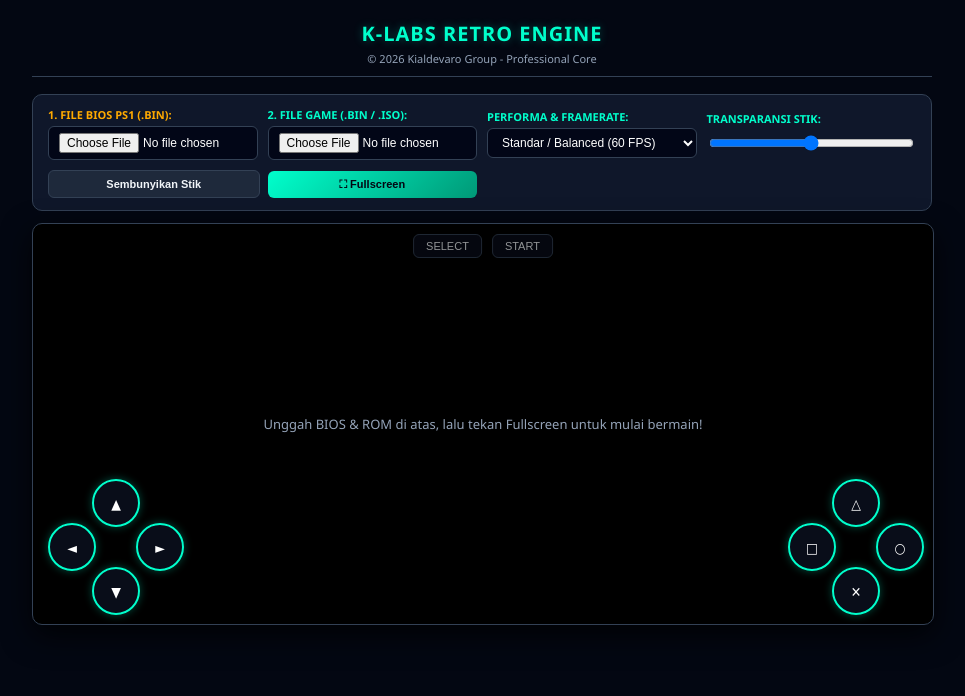
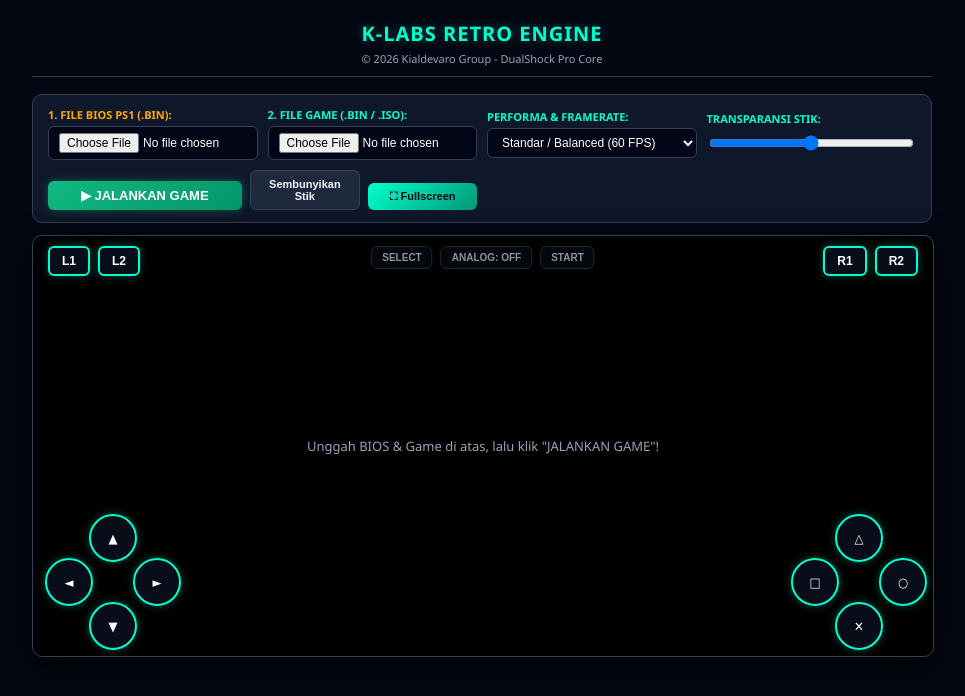
Before and after one commit to Kialdevaro/K-Labs, a plain HTML site: page index.html in a window 1280 px wide. Both pictures are taken after a click on the button "Masuk ke Emulator Studio ▶". Shown: the whole page, without its empty margins (158-1123 px from the left). Drawn offline with Linux system fonts and the light colour scheme.

Commit message:
Update index.html

```diff
--- a/index.html
+++ b/index.html
@@ -121,10 +121,19 @@
       color: #030712;
       border: none;
     }
+    .btn-play {
+      background: linear-gradient(135deg, #10b981, #059669);
+      color: white;
+      border: none;
+      font-size: 13px;
+      font-weight: bold;
+      cursor: pointer;
+      box-shadow: 0 0 10px rgba(16, 185, 129, 0.4);
+    }
 
     #emulator-screen {
       width: 100%;
-      height: 400px;
+      height: 420px;
       background: #000;
       border-radius: 10px;
       border: 1px solid var(--border-color);
@@ -138,6 +147,7 @@
     }
     canvas { width: 100%; height: 100%; object-fit: contain; }
 
+    /* VIRTUAL GAMEPAD (LENGKAP DENGAN L1/L2 & R1/R2) */
     .virtual-gamepad {
       position: absolute;
       top: 0; left: 0; width: 100%; height: 100%;
@@ -145,7 +155,7 @@
       display: flex;
       justify-content: space-between;
       align-items: flex-end;
-      padding: 15px;
+      padding: 12px;
       box-sizing: border-box;
     }
     .pad-group, .action-group {
@@ -166,40 +176,73 @@
       display: flex;
       justify-content: center;
       align-items: center;
-      font-size: 14px;
+      font-size: 13px;
       cursor: pointer;
       backdrop-filter: blur(4px);
       position: absolute;
       box-shadow: 0 0 8px var(--accent-glow);
     }
+    /* Posisi D-Pad / Analog Kiri */
     .btn-up { top: 0; left: 44px; }
     .btn-left { top: 44px; left: 0; }
     .btn-right { top: 44px; left: 88px; }
     .btn-down { top: 88px; left: 44px; }
 
+    /* Tombol Aksi Kanan */
     .btn-triangle { top: 0; left: 44px; }
     .btn-square { top: 44px; left: 0; }
     .btn-circle { top: 44px; left: 88px; }
     .btn-cross { top: 88px; left: 44px; }
     .v-btn:active { background: rgba(0, 255, 204, 0.6); }
 
+    /* TOMBOL BAHU (L1, L2 di Kiri Atas & R1, R2 di Kanan Atas) */
+    .shoulder-left, .shoulder-right {
+      position: absolute;
+      top: 10px;
+      display: flex;
+      gap: 8px;
+      pointer-events: auto;
+    }
+    .shoulder-left { left: 15px; }
+    .shoulder-right { right: 15px; }
+
+    .shoulder-btn {
+      background: rgba(15, 23, 42, var(--btn-opacity));
+      border: 2px solid var(--accent-color);
+      color: white;
+      font-weight: bold;
+      border-radius: 6px;
+      padding: 6px 12px;
+      font-size: 12px;
+      cursor: pointer;
+      backdrop-filter: blur(4px);
+      box-shadow: 0 0 8px var(--accent-glow);
+    }
+
+    /* Tombol Tengah (Select, Start, Analog Mode) */
     .center-controls {
       position: absolute;
       top: 10px;
       left: 50%;
       transform: translateX(-50%);
       display: flex;
-      gap: 10px;
+      gap: 8px;
       pointer-events: auto;
     }
     .sys-btn {
       background: rgba(15, 23, 42, var(--btn-opacity));
       border: 1px solid var(--border-color);
       color: var(--text-main);
-      padding: 5px 12px;
+      padding: 5px 10px;
       border-radius: 6px;
-      font-size: 11px;
+      font-size: 10px;
       cursor: pointer;
+      font-weight: bold;
+    }
+    .sys-btn.active-analog {
+      border-color: var(--accent-color);
+      color: var(--accent-color);
+      box-shadow: 0 0 8px var(--accent-glow);
     }
 
     #emulator-screen:fullscreen {
@@ -221,7 +264,7 @@
   <div class="app-container">
     <div class="header">
       <h1>K-Labs Retro Engine</h1>
-      <p>© 2026 Kialdevaro Group - Professional Core</p>
+      <p>© 2026 Kialdevaro Group - DualShock Pro Core</p>
     </div>
 
     <!-- TAHAP 1: GERBANG IKLAN -->
@@ -264,6 +307,7 @@
         </div>
 
         <div class="control-group" style="flex-direction: row; gap: 8px; justify-content: space-between; align-items: flex-end; grid-column: span 2;">
+          <button class="btn-action btn-play" onclick="startGame()" style="flex: 2;">▶ JALANKAN GAME</button>
           <button class="btn-action" onclick="toggleGamepad()" style="flex: 1;">Sembunyikan Stik</button>
           <button class="btn-action btn-fullscreen" onclick="toggleFullscreen()" style="flex: 1;">⛶ Fullscreen</button>
         </div>
@@ -272,15 +316,32 @@
       <div id="emulator-screen">
         <canvas id="canvas" width="640" height="480"></canvas>
         <div id="placeholder-text" style="position: absolute; color: var(--text-muted); font-size: 13px; text-align: center; padding: 0 20px;">
-          Unggah BIOS & ROM di atas, lalu tekan Fullscreen untuk mulai bermain!
+          Unggah BIOS & Game di atas, lalu klik "JALANKAN GAME"!
         </div>
 
+        <!-- LAYOUT GAMEPAD VIRTUAL LENGKAP -->
         <div id="virtualGamepad" class="virtual-gamepad">
-          <div class="center-controls">
-            <button class="sys-btn" style="opacity: var(--btn-opacity);">SELECT</button>
-            <button class="sys-btn" style="opacity: var(--btn-opacity);">START</button>
+
+          <!-- Tombol Bahu Kiri (L1, L2) -->
+          <div class="shoulder-left">
+            <button class="shoulder-btn" ontouchstart="pressBtn('L1')" onmousedown="pressBtn('L1')">L1</button>
+            <button class="shoulder-btn" ontouchstart="pressBtn('L2')" onmousedown="pressBtn('L2')">L2</button>
           </div>
 
+          <!-- Tombol Bahu Kanan (R1, R2) -->
+          <div class="shoulder-right">
+            <button class="shoulder-btn" ontouchstart="pressBtn('R1')" onmousedown="pressBtn('R1')">R1</button>
+            <button class="shoulder-btn" ontouchstart="pressBtn('R2')" onmousedown="pressBtn('R2')">R2</button>
+          </div>
+
+          <!-- Kontrol Tengah (Select, Start, & Analog Mode Toggle) -->
+          <div class="center-controls">
+            <button class="sys-btn" style="opacity: var(--btn-opacity);" ontouchstart="pressBtn('SELECT')" onmousedown="pressBtn('SELECT')">SELECT</button>
+            <button class="sys-btn" id="analogToggleBtn" style="opacity: var(--btn-opacity);" onclick="toggleAnalogMode()">ANALOG: OFF</button>
+            <button class="sys-btn" style="opacity: var(--btn-opacity);" ontouchstart="pressBtn('START')" onmousedown="pressBtn('START')">START</button>
+          </div>
+
+          <!-- D-Pad / Analog Kiri -->
           <div class="pad-group">
             <div class="v-btn btn-up" ontouchstart="pressBtn('UP')" onmousedown="pressBtn('UP')">▲</div>
             <div class="v-btn btn-left" ontouchstart="pressBtn('LEFT')" onmousedown="pressBtn('LEFT')">◄</div>
@@ -288,17 +349,21 @@
             <div class="v-btn btn-down" ontouchstart="pressBtn('DOWN')" onmousedown="pressBtn('DOWN')">▼</div>
           </div>
 
+          <!-- Tombol Aksi Kanan -->
           <div class="action-group">
             <div class="v-btn btn-triangle" ontouchstart="pressBtn('TRIANGLE')" onmousedown="pressBtn('TRIANGLE')">△</div>
             <div class="v-btn btn-square" ontouchstart="pressBtn('SQUARE')" onmousedown="pressBtn('SQUARE')">□</div>
             <div class="v-btn btn-circle" ontouchstart="pressBtn('CIRCLE')" onmousedown="pressBtn('CIRCLE')">○</div>
             <div class="v-btn btn-cross" ontouchstart="pressBtn('CROSS')" onmousedown="pressBtn('CROSS')">✕</div>
           </div>
+
         </div>
       </div>
     </div>
   </div>
   <script>
+    let isAnalogActive = false;
+
     document.addEventListener('keydown', function(event) {
       if (event.key === 'F12' || (event.ctrlKey && event.shiftKey && event.key === 'I') || (event.ctrlKey && event.key === 'u')) {
         event.preventDefault();
@@ -317,6 +382,21 @@
     function toggleGamepad() {
       const pad = document.getElementById('virtualGamepad');
       pad.style.display = pad.style.display === 'none' ? 'flex' : 'none';
+    }
+
+    // Fungsi Mengaktifkan / Menonaktifkan Mode Analog
+    function toggleAnalogMode() {
+      isAnalogActive = !isAnalogActive;
+      const btn = document.getElementById('analogToggleBtn');
+      if (isAnalogActive) {
+        btn.innerText = "ANALOG: ON";
+        btn.classList.add('active-analog');
+        alert("Mode Analog Aktif: D-Pad kini berfungsi sebagai Analog Stick.");
+      } else {
+        btn.innerText = "ANALOG: OFF";
+        btn.classList.remove('active-analog');
+        alert("Mode Analog Nonaktif: Kembali ke D-Pad standar.");
+      }
     }
 
     function toggleFullscreen() {
@@ -349,10 +429,10 @@
     }
 
     function pressBtn(btnName) {
-      console.log("Input: " + btnName);
+      let modeText = isAnalogActive ? " [Analog Mode]" : " [D-Pad Mode]";
+      console.log("Input: " + btnName + (['UP','LEFT','RIGHT','DOWN'].includes(btnName) ? modeText : ''));
     }
 
-    // Deteksi File BIOS PS1
     document.getElementById('biosFile').addEventListener('change', function(event) {
       const biosFile = event.target.files[0];
       if (biosFile) {
@@ -360,14 +440,29 @@
       }
     });
 
-    // Deteksi File ROM Game
     document.getElementById('romFile').addEventListener('change', function(event) {
       const file = event.target.files[0];
       if (file) {
         document.getElementById('placeholder-text').style.display = 'none';
-        alert("Game " + file.name + " berhasil dimuat! Silakan tekan tombol Fullscreen.");
       }
     });
+
+    function startGame() {
+      const bios = document.getElementById('biosFile').files[0];
+      const rom = document.getElementById('romFile').files[0];
+
+      if (!bios) {
+        alert("Peringatan: Harap pilih file BIOS PS1 (.bin) terlebih dahulu!");
+        return;
+      }
+      if (!rom) {
+        alert("Peringatan: Harap pilih file Game (.bin/.iso) terlebih dahulu!");
+        return;
+      }
+
+      document.getElementById('placeholder-text').style.display = 'none';
+      alert("Mesin K-Labs DualShock berhasil boot! Memuat BIOS & Game. Selamat bermain!");
+    }
   </script>
 </body>
 </html>
```
